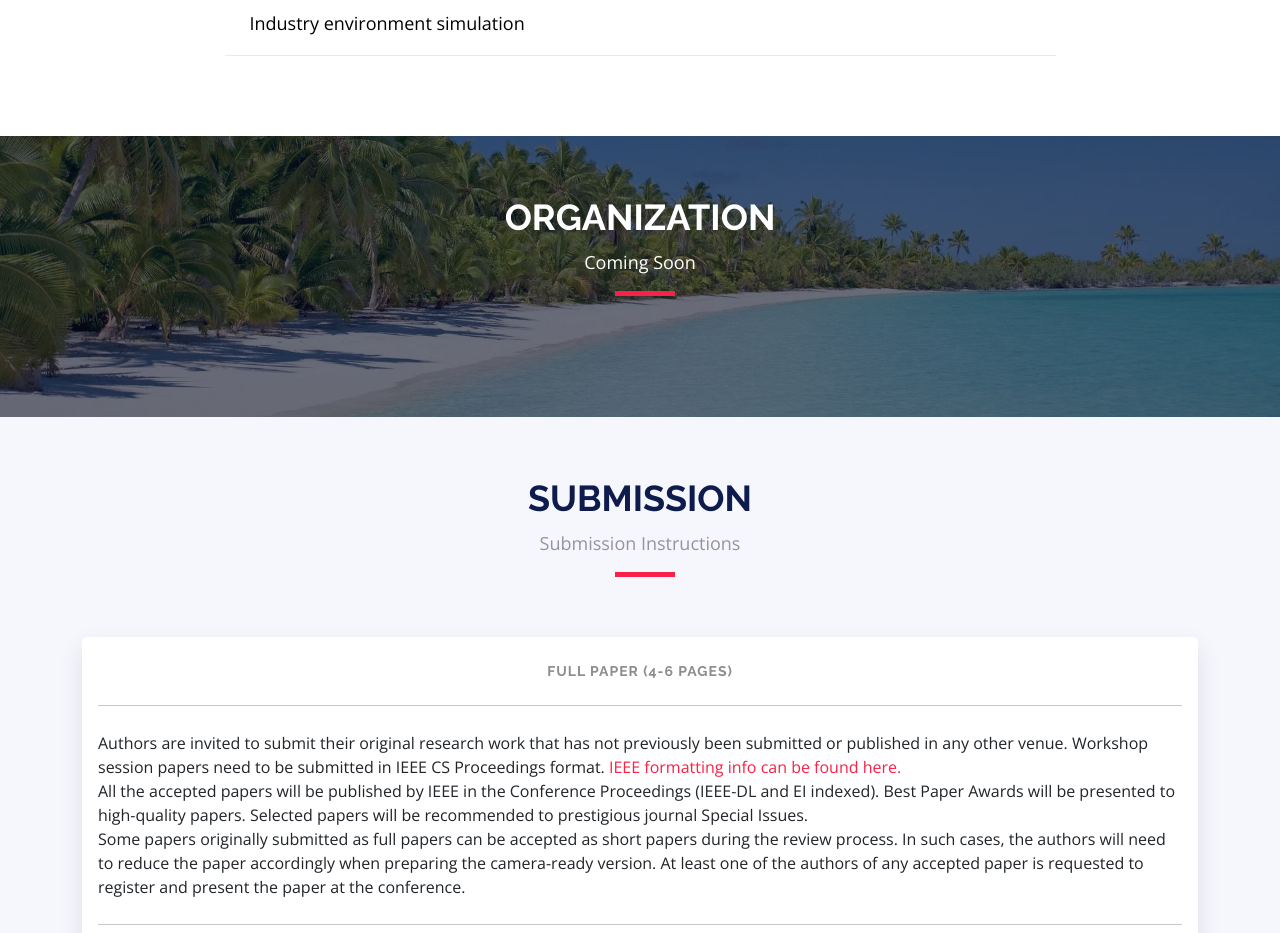
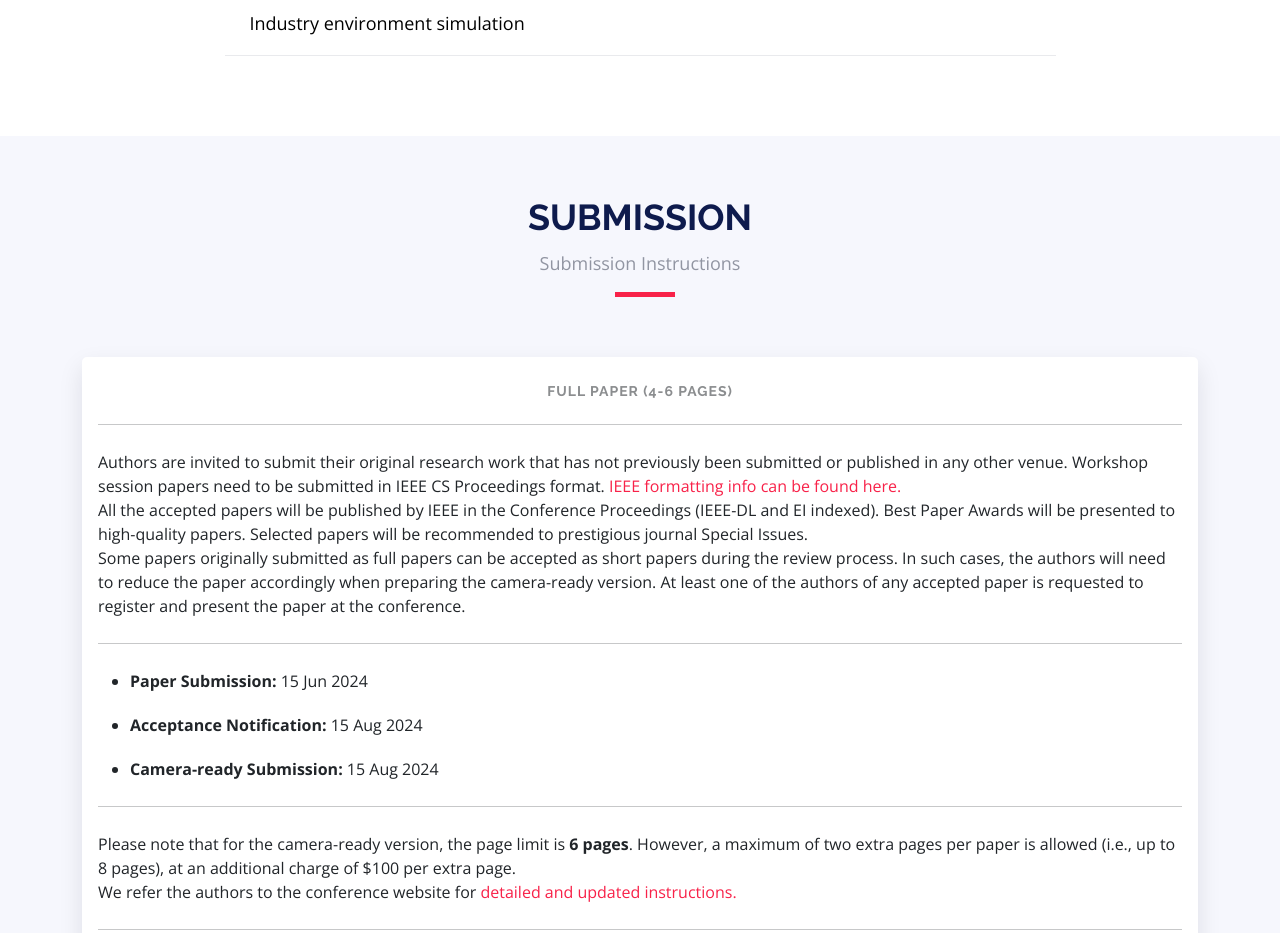
Before and after one commit to hiemi-workshop/hiemi-workshop.github.io, a plain HTML site: page 2024/index.html in a window 1280 px wide. Shown: the part 4100-5033 px from the top of the page. Drawn offline with nearby package versions, Linux system fonts and the light colour scheme.

Commit message:
removed old section

```diff
--- a/2024/index.html
+++ b/2024/index.html
@@ -859,17 +859,7 @@
 
         </section><!-- End  F.A.Q Section -->
 
-        <!-- ======= Subscribe Section ======= -->
-        <section id="subscribe">
-            <div class="container" data-aos="zoom-in">
-                <div class="section-header">
-                    <h2>Organization</h2>
-                    <p>Coming Soon</p>
-                </div>
 
-
-            </div>
-        </section><!-- End Subscribe Section -->
 
         <!-- ======= Buy Ticket Section ======= -->
         <section id="call-for-papers" class="section-with-bg">
```
